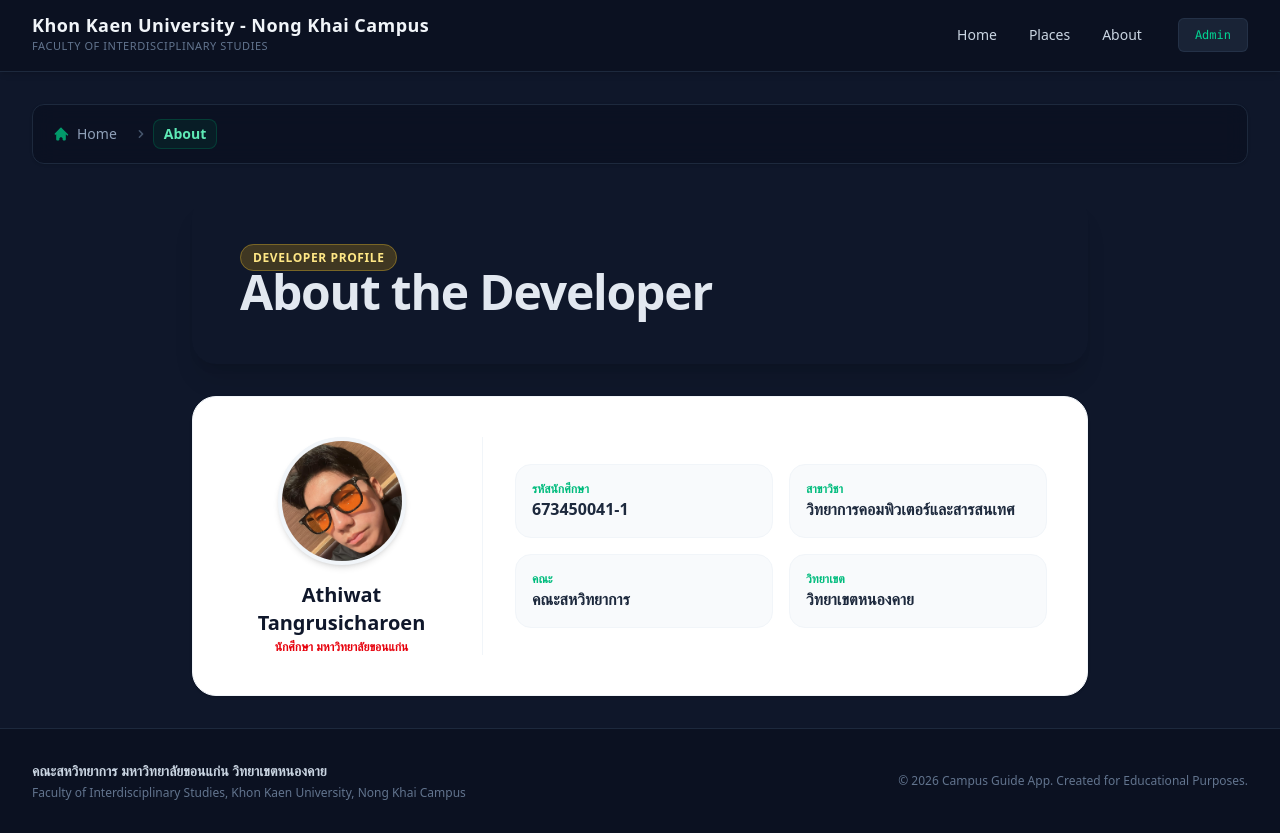
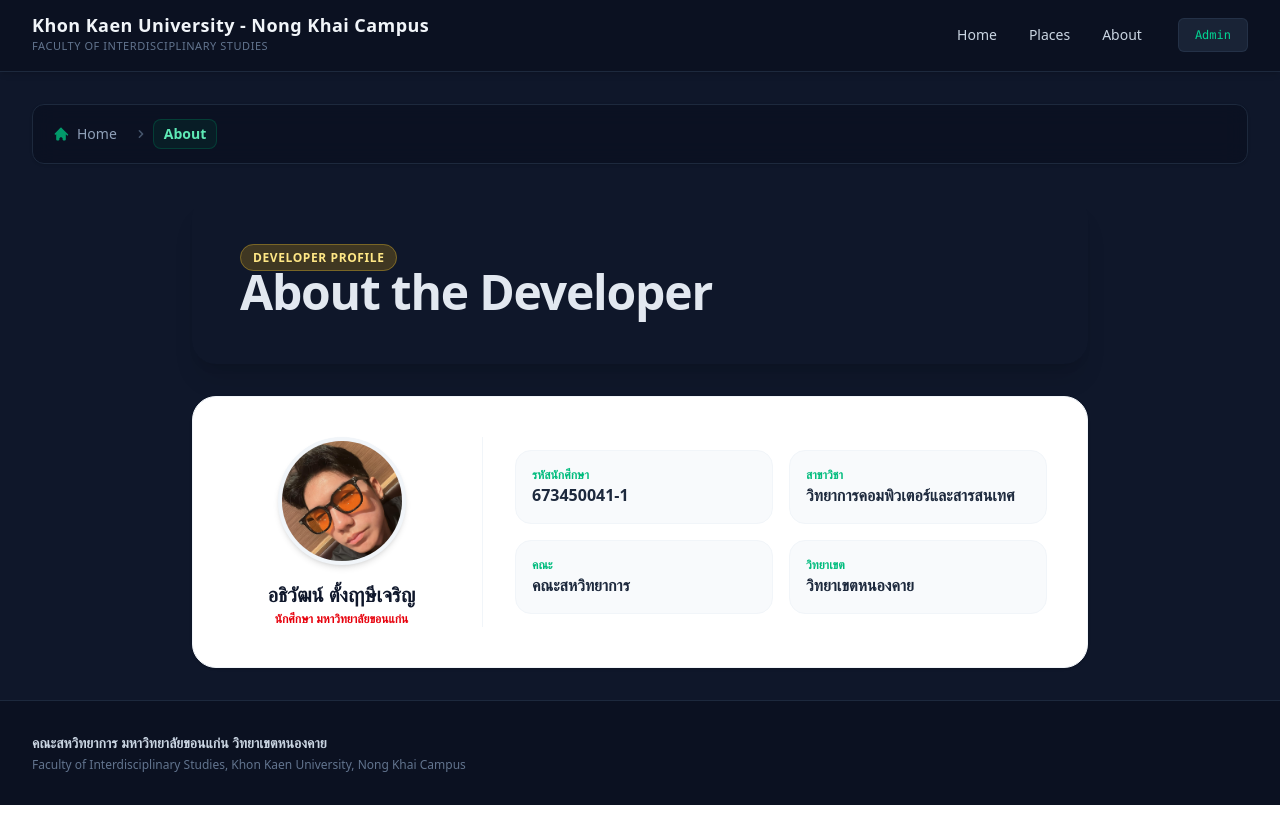
Before and after one commit to Ati411/campus-guide, a Next.js app: page /about in a window 1280 px wide. After the commit the page ends 805 px from the top, so only its background shows below. Built offline with nearby package versions, Linux system fonts and the light colour scheme.

Commit message:
08/13/26

```diff
--- a/app/(blackcoffice)/placemanagement/page.tsx
+++ b/app/(blackcoffice)/placemanagement/page.tsx
@@ -111,7 +111,7 @@ export default function PlaceManagementPage() {
             </div>
 
             {/* Main Info */}
-            <div className="flex-grow min-w-0 md:pl-2">
+            <div className="flex-grow bg-[#1e293b] md:pl-2 ">
               <h3 className="text-white font-bold text-base md:text-lg truncate">
                 {place.name}
               </h3>
--- a/app/(public)/about/page.tsx
+++ b/app/(public)/about/page.tsx
@@ -16,11 +16,10 @@ export default function AboutPage() {
 
       <div className="bg-white rounded-3xl p-8 md:p-10 shadow-sm border border-slate-100 grid md:grid-cols-3 gap-8 items-center ">
         <div className="flex flex-col items-center text-center space-y-4 md:border-r md:border-slate-100 md:pr-8">
-          {/* จุดที่ผมเพิ่มคอมโพเนนต์รูปภาพให้ */}
           <div className="relative w-32 h-32 rounded-full overflow-hidden border-4 border-slate-100 shadow-md bg-slate-200 shrink-0">
             <Image
               src="/about.jpg"
-              alt="Athiwat Tangrusicharoen"
+              alt="อธิวัฒน์ ตั้งฤาษีเจริญ"
               fill
               className="object-cover"
             />
@@ -28,7 +27,7 @@ export default function AboutPage() {
 
           <div>
             <h2 className="text-xl font-bold text-slate-900">
-              Athiwat Tangrusicharoen
+              อธิวัฒน์ ตั้งฤาษีเจริญ
             </h2>
             <p className="text-xs text-red-600 font-semibold mt-0.5">
               นักศึกษา มหาวิทยาลัยขอนแก่น
--- a/app/(public)/layout.tsx
+++ b/app/(public)/layout.tsx
@@ -72,10 +72,6 @@ export default function PublicLayout({
               Khai Campus
             </p>
           </div>
-          <p className="text-xs text-slate-500">
-            © {new Date().getFullYear()} Campus Guide App. Created for
-            Educational Purposes.
-          </p>
         </div>
       </footer>
     </div>
```
